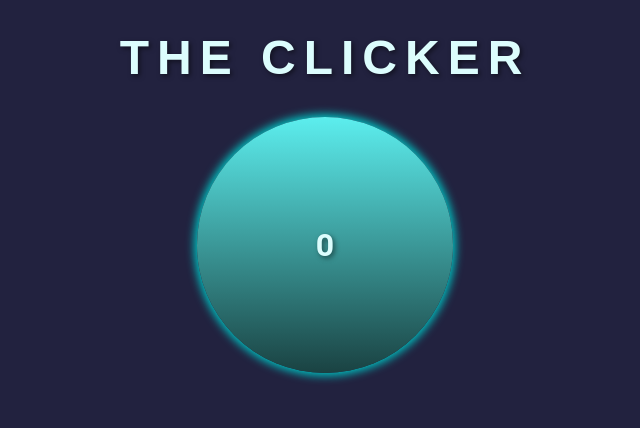
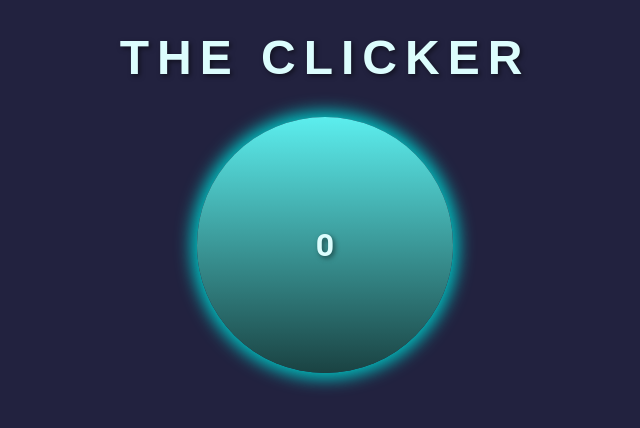
Before and after one commit to AndrewAttemptsCode/the-clicker, a React (Vite) app: page / in a window 1280 px wide. Shown: the top 428 px of the page, without its empty margins (315-955 px from the left). Built offline with nearby package versions, Linux system fonts and the light colour scheme; a web font is replaced by a local one.

Commit message:
feat: add aria label and tab accessibility

```diff
--- a/src/components/Orb.tsx
+++ b/src/components/Orb.tsx
@@ -15,18 +15,18 @@ const Button = styled.button`
   background: inherit;
   border: none;
   overflow: hidden;
-  box-shadow: 0 0 8px 3px rgb(0, 190, 190);
+  box-shadow: 0 0 16px 6px rgb(0, 190, 190);
   position: relative;
   display: flex;
   align-items: center;
   justify-content: center;
 
-  &:focus {
+  &:focus-visible {
     outline: none;
+    box-shadow: 0 0 16px 6px rgb(0, 161, 190);
   }
 
   &:active {
-    box-shadow: 0 0 8px 3px rgb(0, 190, 190);
     background: inherit;
   }
 `
@@ -79,7 +79,7 @@ const Orb = ({ count, setCount, countUpdated, setCountUpdated }: OrbProps) => {
   }
 
   return (
-    <Button onClick={handleIncrement}>
+    <Button onClick={handleIncrement} aria-label={`Add one to count, currently ${count}`}>
       <ClickCounter $countUpdated={countUpdated}>{count}</ClickCounter>
       <OrbBackground $scaleTracker={SCALE} />
     </Button>
```
